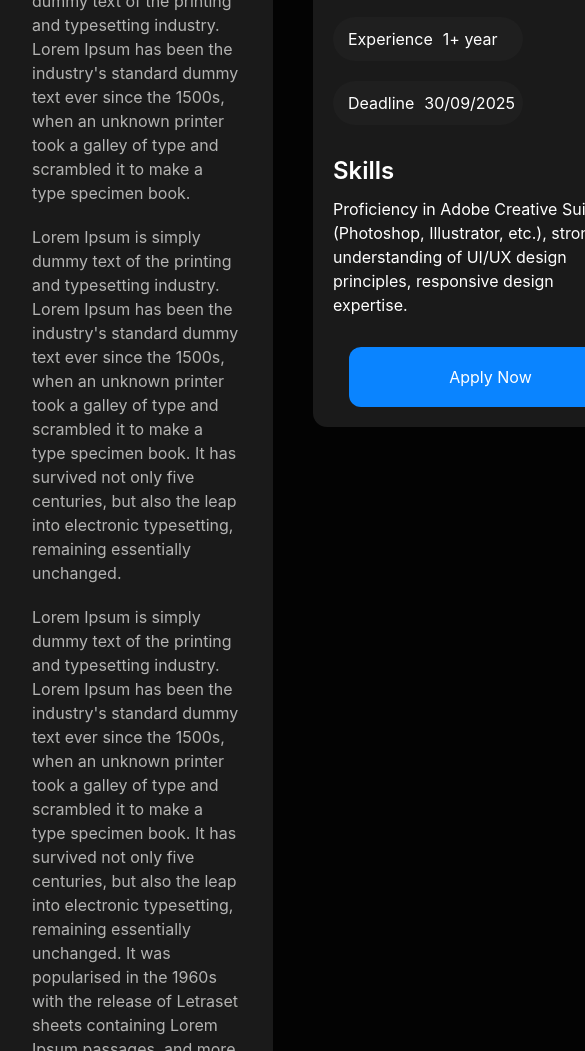
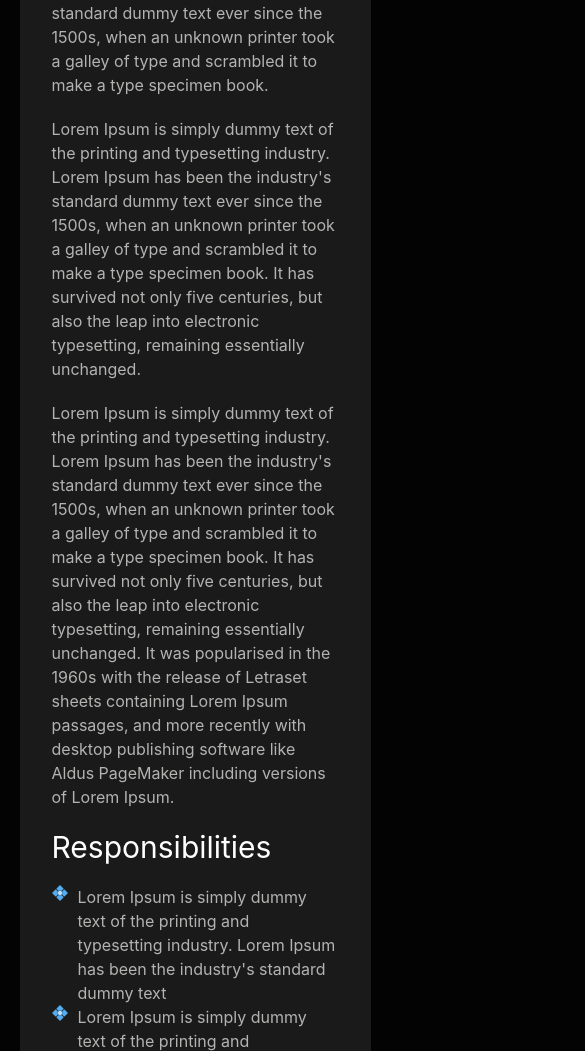
Before and after one commit to MuhammadzodaYunus/Exam-3-Branch, a website: page src/fourth-branch/index.html in a window 390 px wide. Shown: the part 668-1719 px from the top of the page, 585 px wide, since content can reach past the window. Drawn offline with nearby package versions, Linux system fonts and the light colour scheme; files that its build step writes are made by us from their sources.

Commit message:
fix section part by fourth-branch

```diff
--- a/src/fourth-branch/index.html
+++ b/src/fourth-branch/index.html
@@ -45,8 +45,8 @@
     <section>
 
         <div class="max-w-[1200px] m-auto mt-[50px]">
-            <div class="flex gap-10">
-                <div class="w-[70%] bg-[#1A1A1A] p-[32px] text-[#B3B3B2] rounded-[12px]">
+            <div class="flex lg:flex-row flex-col gap-10">
+                <div class="lg:w-[70%] w-[90%] lg:m-0 m-auto bg-[#1A1A1A] p-[32px] text-[#B3B3B2] rounded-[12px]">
                     <h3 class="text-3xl mb-[20px] mt-[20px] text-white">About this position</h3>
                     <p class="mb-[20px]">Lorem Ipsum is simply dummy text of the printing and typesetting industry. Lorem Ipsum has been
                         the industry's standard dummy text ever since the 1500s, when an unknown printer took a galley
@@ -174,6 +174,12 @@
 
     </section>
 
+    <article>
+        <div class="w-[830px]">
+
+        </div>
+    </article>
+
 
 </body>
 
```
